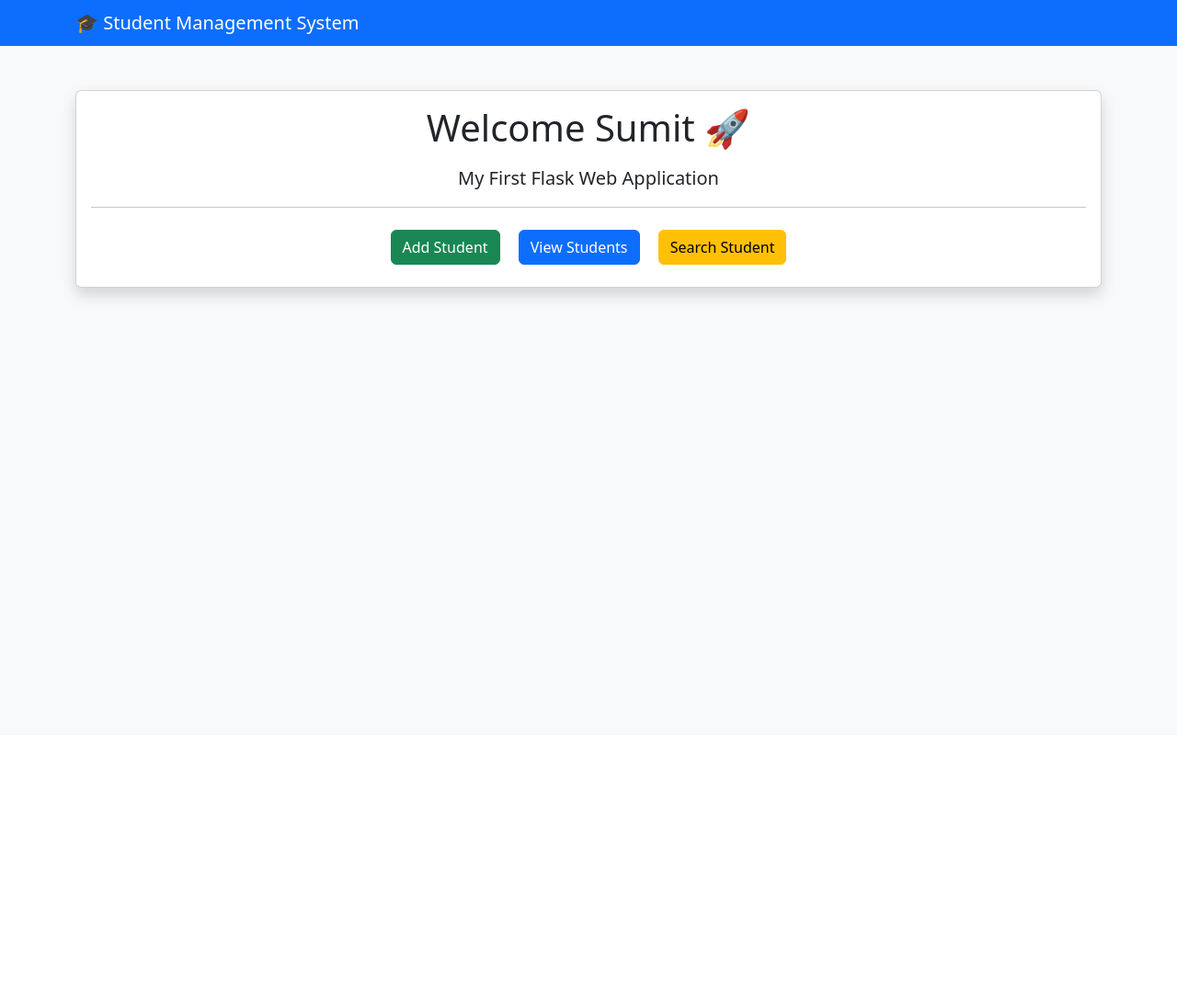
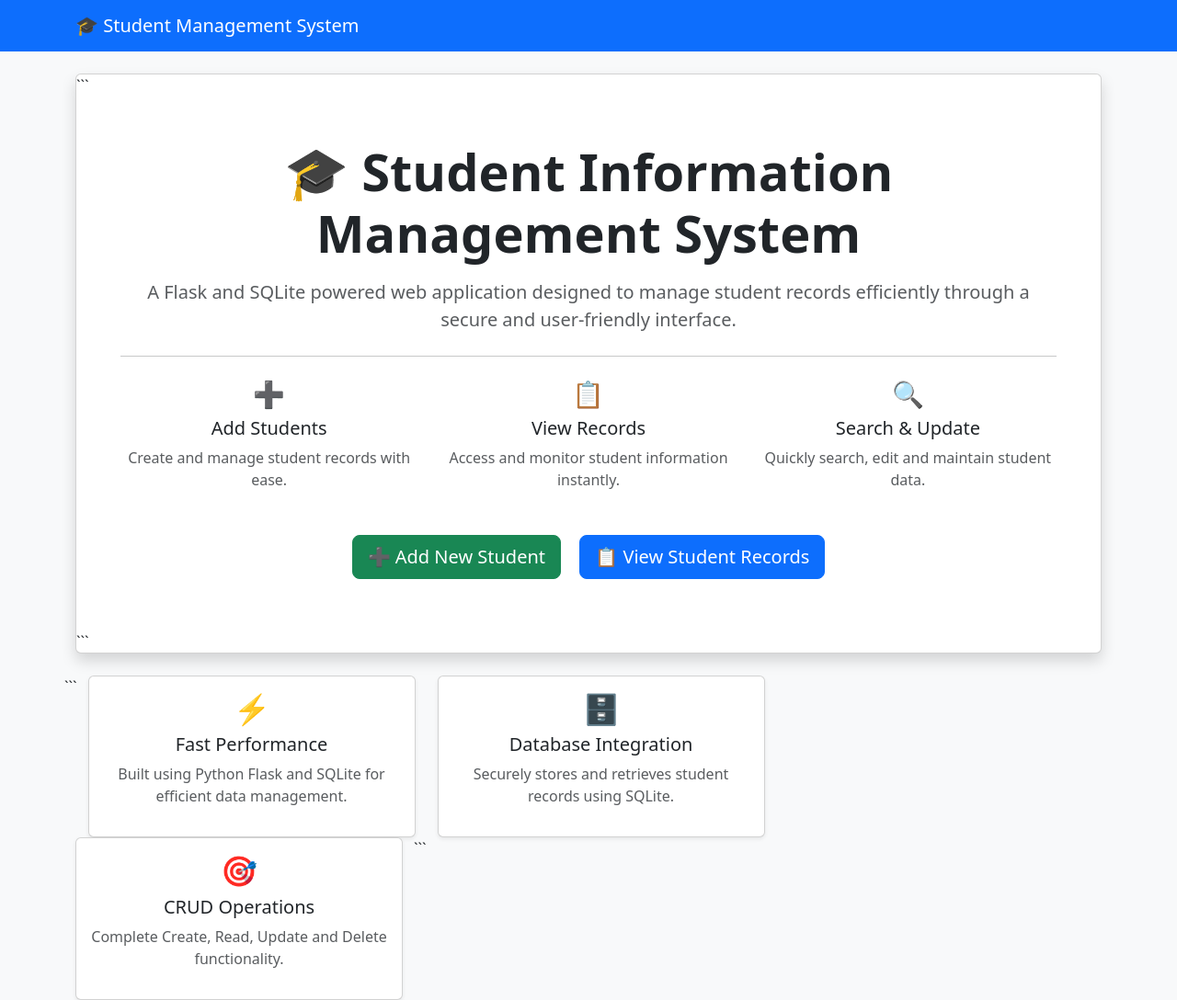
Before and after one commit to sumithackerchd/Student-Management-System, a Flask app: page / in a window 1280 px wide. Shown: the whole page at 92% size. Before the commit the page ends 329 px from the top, so only its background shows below. Run offline with Flask 3, Linux system fonts and the light colour scheme.

Commit message:
Updated professional homepage

````diff
--- a/templates/index.html
+++ b/templates/index.html
@@ -1,57 +1,127 @@
-<!DOCTYPE html>
-<html lang="en">
-<head>
-    <meta charset="UTF-8">
-    <meta name="viewport" content="width=device-width, initial-scale=1.0">
-    <title>Student Management System</title>
+{% extends "base.html" %}
 
-    <link href="https://cdn.jsdelivr.net/npm/bootstrap@5.3.3/dist/css/bootstrap.min.css" rel="stylesheet">
-</head>
+{% block content %}
 
-<body class="bg-light">
+<div class="card shadow">
 
-    <nav class="navbar navbar-dark bg-primary">
-        <div class="container">
-            <span class="navbar-brand mb-0 h1">
-                🎓 Student Management System
-            </span>
+```
+<div class="card-body text-center p-5">
+
+    <h1 class="display-4 fw-bold mb-3">
+        🎓 Student Information Management System
+    </h1>
+
+    <p class="lead text-muted mb-4">
+        A Flask and SQLite powered web application designed to manage student records efficiently through a secure and user-friendly interface.
+    </p>
+
+    <hr class="my-4">
+
+    <div class="row text-center mb-4">
+
+        <div class="col-md-4">
+            <h3>➕</h3>
+            <h5>Add Students</h5>
+            <p class="text-muted">
+                Create and manage student records with ease.
+            </p>
         </div>
-    </nav>
 
-    <div class="container mt-5">
+        <div class="col-md-4">
+            <h3>📋</h3>
+            <h5>View Records</h5>
+            <p class="text-muted">
+                Access and monitor student information instantly.
+            </p>
+        </div>
 
-        <div class="card shadow">
+        <div class="col-md-4">
+            <h3>🔍</h3>
+            <h5>Search & Update</h5>
+            <p class="text-muted">
+                Quickly search, edit and maintain student data.
+            </p>
+        </div>
 
-            <div class="card-body text-center">
+    </div>
 
-                <h1 class="mb-3">
-                    Welcome Sumit 🚀
-                </h1>
+    <a href="/add" class="btn btn-success btn-lg m-2">
+        ➕ Add New Student
+    </a>
 
-                <p class="lead">
-                    My First Flask Web Application
-                </p>
+    <a href="/students" class="btn btn-primary btn-lg m-2">
+        📋 View Student Records
+    </a>
 
-                <hr>
+</div>
+```
 
-                <a href="/add" class="btn btn-success m-2">
-    Add Student
-</a>
-                </button>
+</div>
 
-                <a href="/students" class="btn btn-primary m-2">
-    View Students
-</a>
+<div class="row mt-4">
 
-                <button class="btn btn-warning m-2">
-                    Search Student
-                </button>
+```
+<div class="col-md-4">
 
-            </div>
+    <div class="card shadow-sm">
+
+        <div class="card-body text-center">
+
+            <h2>⚡</h2>
+
+            <h5>Fast Performance</h5>
+
+            <p class="text-muted">
+                Built using Python Flask and SQLite for efficient data management.
+            </p>
 
         </div>
 
     </div>
 
-</body>
-</html>
+</div>
+
+<div class="col-md-4">
+
+    <div class="card shadow-sm">
+
+        <div class="card-body text-center">
+
+            <h2>🗄️</h2>
+
+            <h5>Database Integration</h5>
+
+            <p class="text-muted">
+                Securely stores and retrieves student records using SQLite.
+            </p>
+
+        </div>
+
+    </div>
+
+</div>
+
+<div class="col-md-4">
+
+    <div class="card shadow-sm">
+
+        <div class="card-body text-center">
+
+            <h2>🎯</h2>
+
+            <h5>CRUD Operations</h5>
+
+            <p class="text-muted">
+                Complete Create, Read, Update and Delete functionality.
+            </p>
+
+        </div>
+
+    </div>
+
+</div>
+```
+
+</div>
+
+{% endblock %}
````
